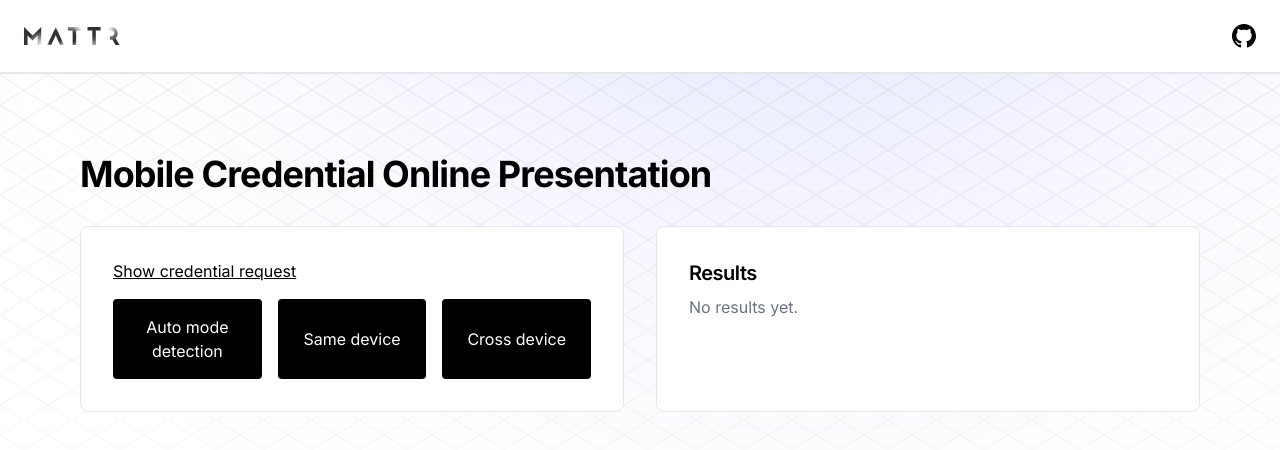
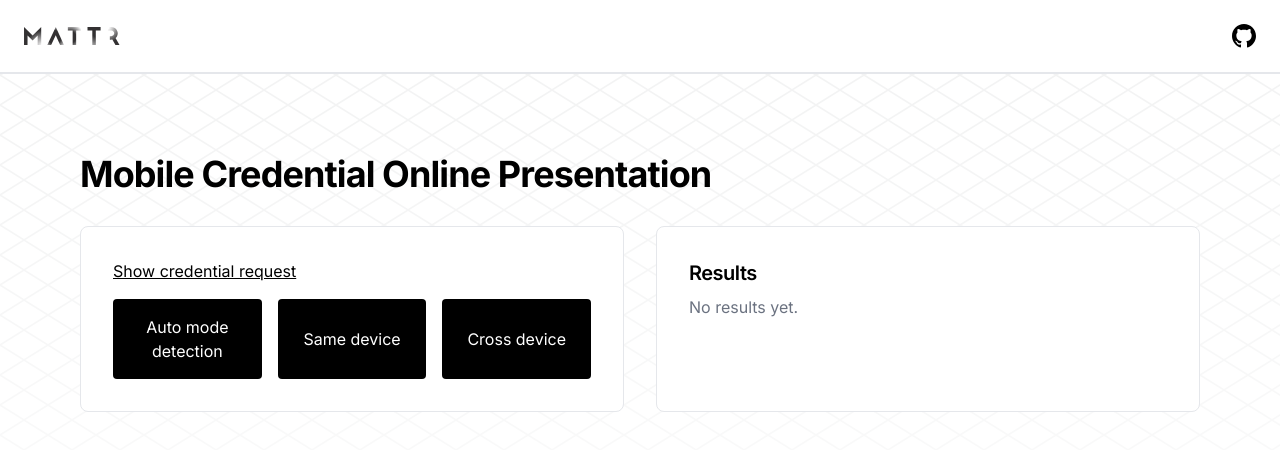
Before and after one commit to mattrglobal/sample-apps, a Next.js app in the folder mobile-credential-online-presentation/: page / in a window 1280 px wide. Shown: the top 450 px of the page. Built offline with nearby package versions, Linux system fonts and the light colour scheme; no server answers; what @mattrglobal/verifier-sdk-web would draw is missing.

Commit message:
chore: remove bg blur

```diff
--- a/mobile-credential-online-presentation/src/app/layout.tsx
+++ b/mobile-credential-online-presentation/src/app/layout.tsx
@@ -18,17 +18,17 @@ export default function RootLayout({
   return (
     <html lang="en">
       <body className={`${inter.className} bg-white`}>
-        <header className="flex justify-between p-4 lg:p-6 bg-white border-b-2">
+        <header className="flex justify-between p-4 lg:p-6 bg-white border-b-2 backdrop-blur-lg">
           <MATTRLogo />
           <GitHubLogo />
         </header>
         <main className="min-h-screen">
           <div
             style={{
-              backgroundImage: `url("/blur-portal.svg"), linear-gradient(rgba(255,255,255,0.7), #fff), url("/pattern-mesh-tile.svg")`,
-              backgroundSize: "auto, auto, 3rem",
-              backgroundPosition: "0 135%, 0 0, 0 0",
-              backgroundRepeat: "no-repeat, no-repeat, repeat",
+              backgroundImage: `linear-gradient(rgba(255,255,255,0.7), #fff), url("/pattern-mesh-tile.svg")`,
+              backgroundSize: "auto, 3rem",
+              backgroundPosition: "0 0, 0 0",
+              backgroundRepeat: "no-repeat, repeat",
             }}
             className={"block min-h-full w-full absolute top-0 left-0 bg-opacity-20 -z-10"}
           />
--- a/mobile-credential-online-presentation/src/app/page.tsx
+++ b/mobile-credential-online-presentation/src/app/page.tsx
@@ -209,7 +209,7 @@ export default function Home() {
           </div>
         </div>
 
-        <div className="flex flex-col w-full p-4 lg:p-8 rounded border-[1px] lg:w-[50%] bg-white border-[1px] rounded-lg">
+        <div className="flex flex-col w-full p-4 lg:p-8 rounded border-[1px] lg:w-[50%] bg-white rounded-lg">
           <h2 className="text-lg lg:text-xl lg:pb-2 font-semibold tracking-tight">Results</h2>
           {!results && (
             <p className="text-gray-500">{loading ? "Loading results ..." : "No results yet."}</p>
```
Also changed, not shown: mobile-credential-online-presentation/public/blur-portal.svg (deleted).
